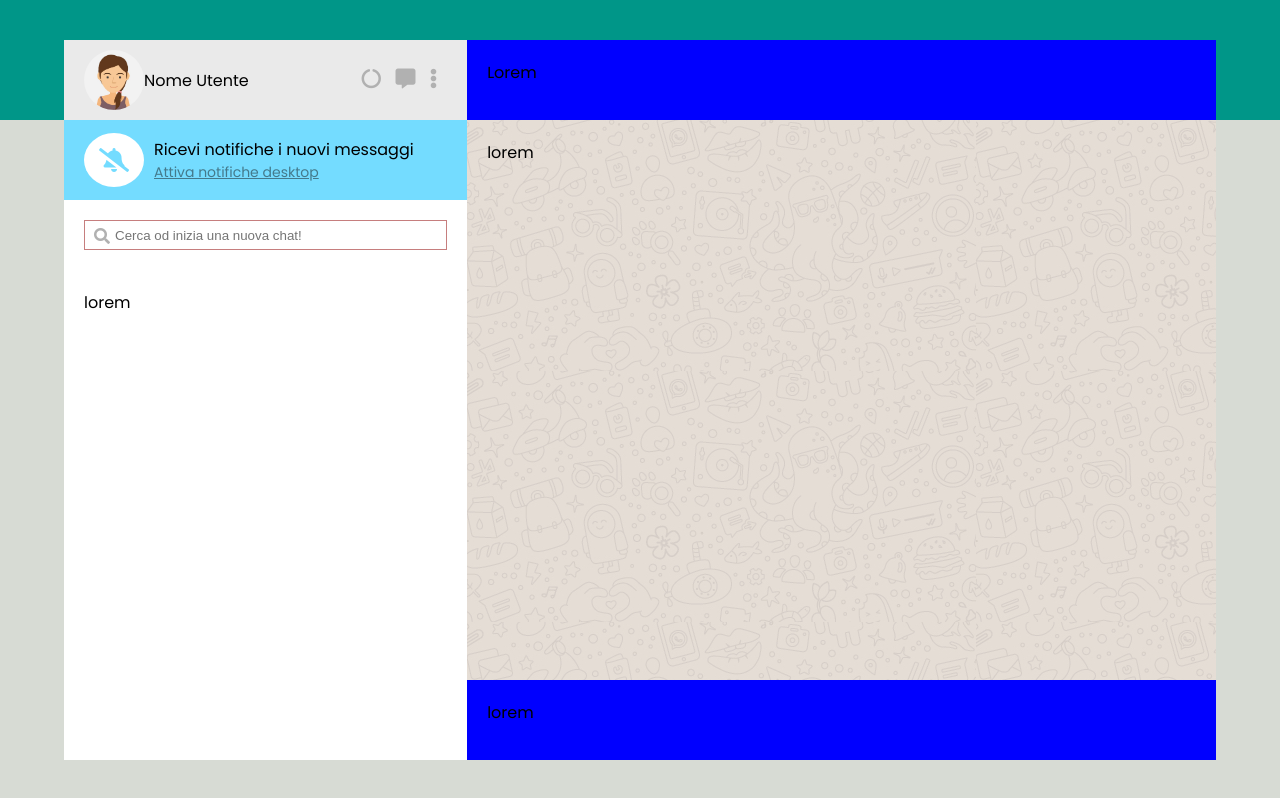
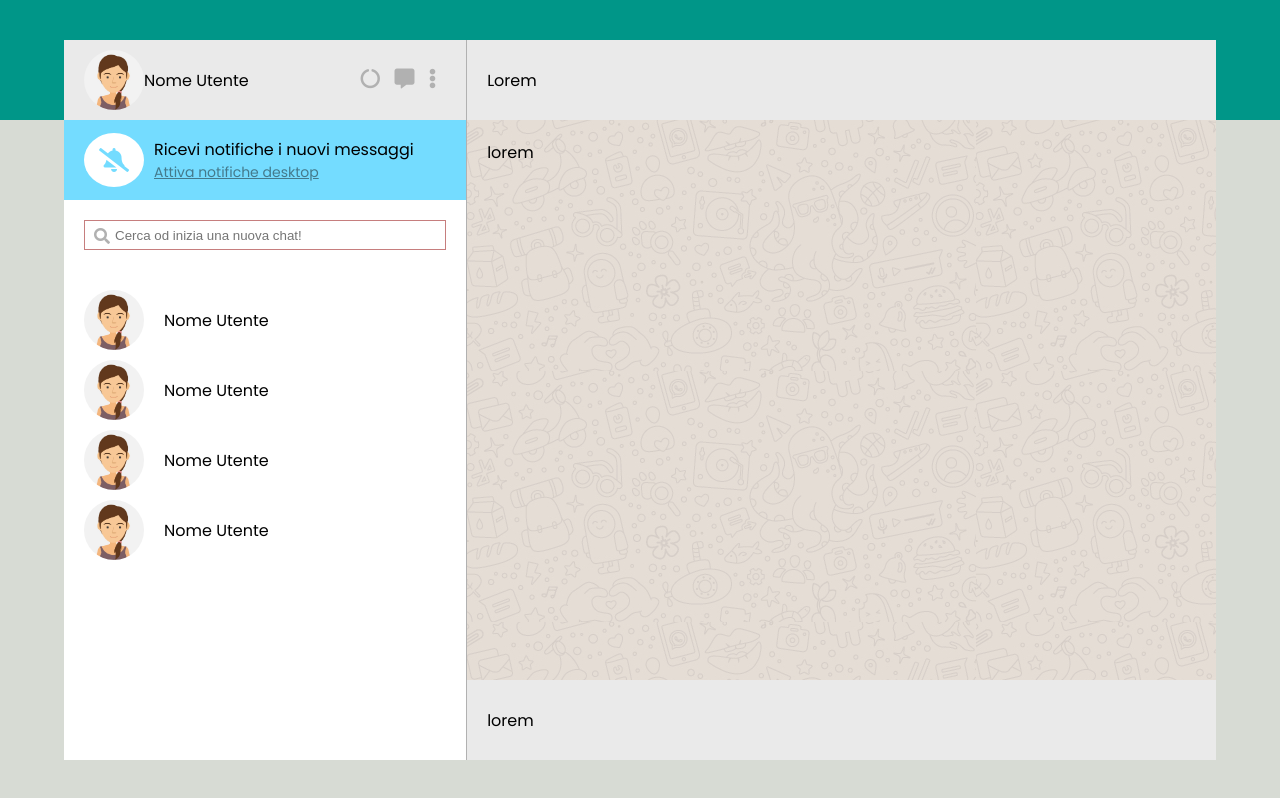
Before and after one commit to SimonaCinti/js-html-css-boolzap, a plain HTML site: page index.html in a window 1280 px wide. Drawn offline with nearby package versions, Linux system fonts and the light colour scheme.

Commit message:
main content

```diff
--- a/css/style.css
+++ b/css/style.css
@@ -37,6 +37,23 @@ p.small{
     display: flex;
 }
 
+.align-center{
+    align-items: center;
+}
+
+
+.avatar {
+    height: 60px;
+    width: 60px;
+    border-radius: 50%;
+    overflow: hidden;
+
+}
+
+.avatar img {
+    height: 100%;
+}
+
 /* Container */
 
 .container {
@@ -73,6 +90,7 @@ p.small{
     flex-direction: column;
     flex-basis: 35%;
     background-color: #ffffff;
+    border-right: 1px solid #b1b1b1;
 }
 
 .nav-bar .user-id {
@@ -92,18 +110,6 @@ p.small{
 .nav-bar .user-id-left  {
     display: flex;
     align-items: center;
-}
-
-.nav-bar .user-id-left .avatar {
-    height: 60px;
-    width: 60px;
-    border-radius: 50%;
-    overflow: hidden;
-
-}
-
-.avatar img {
-    height: 100%;
 }
 
 .user-id-right i  {
@@ -162,3 +168,22 @@ p.small{
     border: 1px solid  #a22d2d9c; /*!debug*/
     outline: none;
 }
+
+/* List Contact */
+
+.list-contact .contact {
+    align-items: center;
+    margin-bottom: 10px;
+}
+
+.contact .avatar{
+    margin-right: 20px;
+}
+
+/* Content */
+
+.content .header-content,
+.content .footer-content {
+    background-color: #eaeaea;
+    align-items: center;
+}
--- a/index.html
+++ b/index.html
@@ -47,20 +47,42 @@
                 <i class="fas fa-search"></i>
                  <input type="text" placeholder="Cerca od inizia una nuova chat!">
             </div>
+            <!-- List Contact -->
             <div class="list-contact pd-20">
-                <div class="contact ">
-                    lorem
+                <div class="contact flex">
+                    <div class="avatar">
+                        <img src="./img/avatar_io.jpg" alt="">
+                    </div>
+                    <p>Nome Utente</p>
+                </div>
+                <div class="contact flex">
+                    <div class="avatar">
+                        <img src="./img/avatar_io.jpg" alt="">
+                    </div>
+                    <p>Nome Utente</p>
+                </div>
+                <div class="contact flex">
+                    <div class="avatar">
+                        <img src="./img/avatar_io.jpg" alt="">
+                    </div>
+                    <p>Nome Utente</p>
+                </div>
+                <div class="contact flex">
+                    <div class="avatar">
+                        <img src="./img/avatar_io.jpg" alt="">
+                    </div>
+                    <p>Nome Utente</p>
                 </div>
             </div>
         </aside>
         <!-- Content -->
         <main class="content">
             <!-- Header content -->
-            <div class="header-content pd-20">Lorem</div>
+            <div class="header-content flex pd-20">Lorem</div>
             <!-- Main content -->
             <div class="main-content pd-20">lorem</div>
             <!-- Footer content -->
-            <div class="footer-content pd-20">lorem</div>
+            <div class="footer-content flex pd-20">lorem</div>
         </main>
 
     </div>
```
